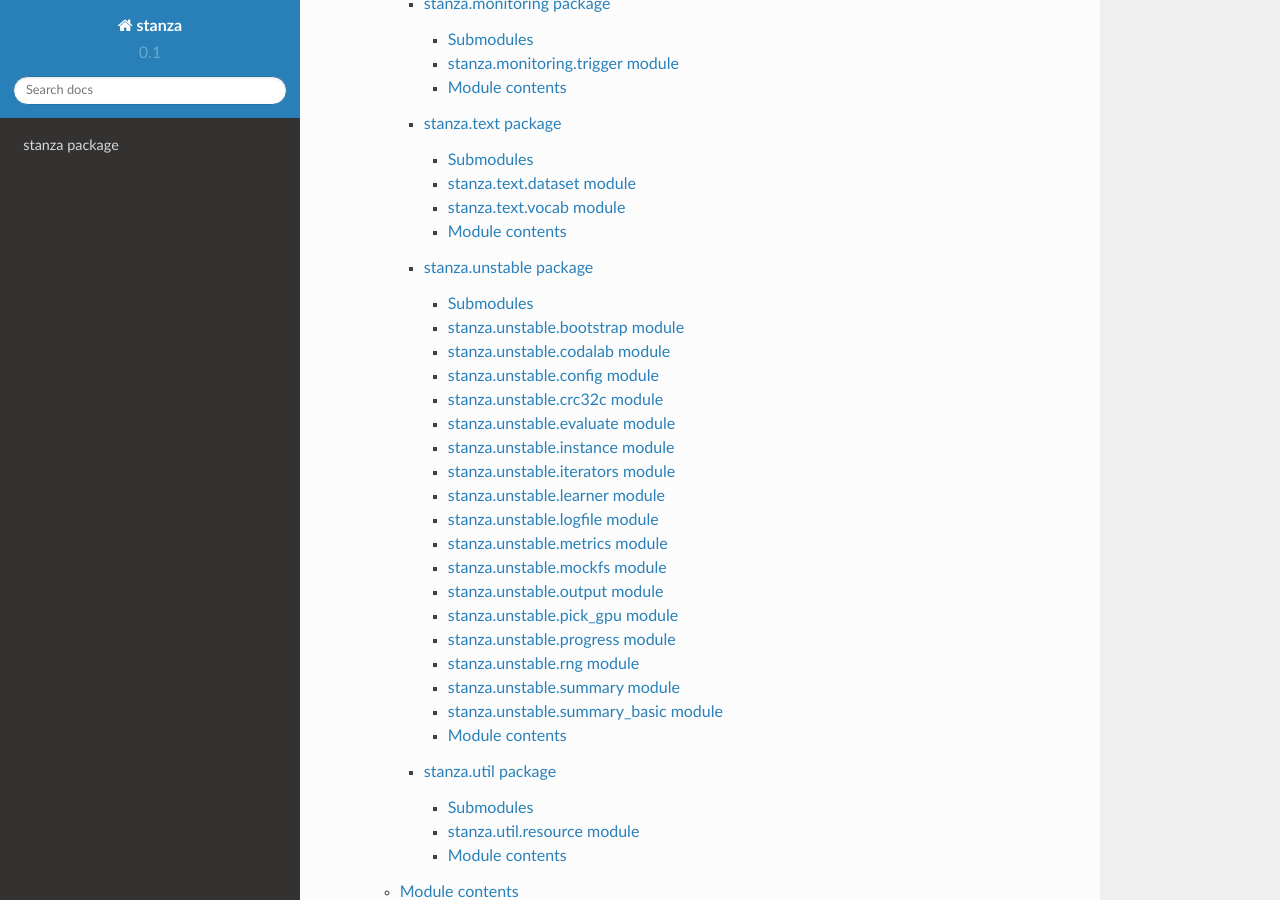
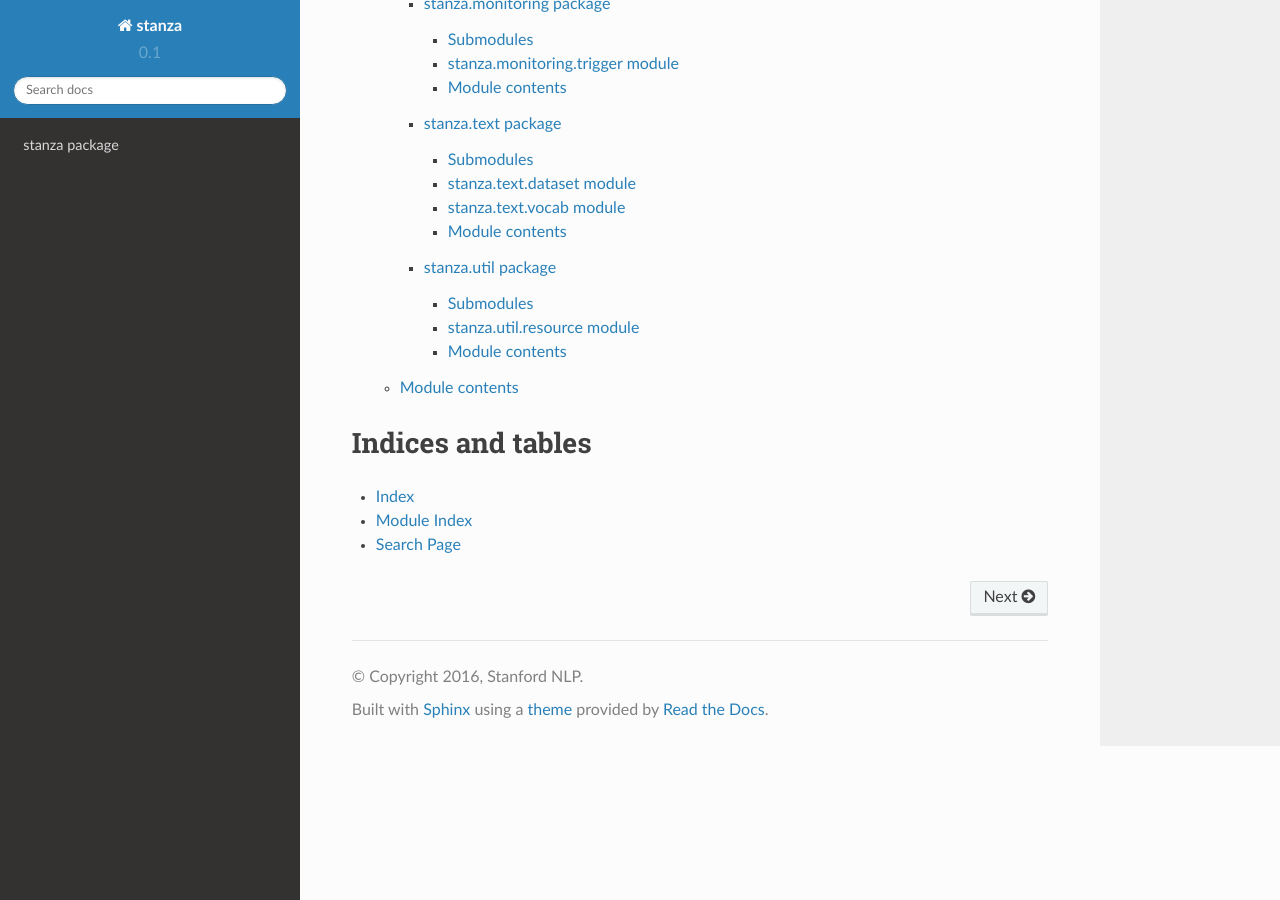
Before and after one commit to stanfordnlp/stanza-old, a Sphinx documentation site: the page built from docs/index.rst, in a window 1280 px wide and 900 px high, scrolled down 408 px. Built offline with Sphinx 7.4.7 and the Read the Docs theme 2.0.0, drawn with Linux system fonts in a browser that asks for light colours; pages that are not in the unit, such as notebooks, are missing from menus.

Commit message:
remove unstable

```diff
--- a/docs/index.rst
+++ b/docs/index.rst
@@ -1,5 +1,5 @@
 .. stanza documentation master file, created by
-   sphinx-quickstart on Fri Apr  1 21:34:09 2016.
+   sphinx-quickstart on Fri Apr  1 22:03:24 2016.
    You can adapt this file completely to your liking, but it should at least
    contain the root `toctree` directive.
 
--- a/docs/stanza.unstable.rst
+++ /dev/null
@@ -1,150 +0,0 @@
-stanza.unstable package
-=======================
-
-Submodules
-----------
-
-stanza.unstable.bootstrap module
---------------------------------
-
-.. automodule:: stanza.unstable.bootstrap
-    :members:
-    :undoc-members:
-    :show-inheritance:
-
-stanza.unstable.codalab module
-------------------------------
-
-.. automodule:: stanza.unstable.codalab
-    :members:
-    :undoc-members:
-    :show-inheritance:
-
-stanza.unstable.config module
------------------------------
-
-.. automodule:: stanza.unstable.config
-    :members:
-    :undoc-members:
-    :show-inheritance:
-
-stanza.unstable.crc32c module
------------------------------
-
-.. automodule:: stanza.unstable.crc32c
-    :members:
-    :undoc-members:
-    :show-inheritance:
-
-stanza.unstable.evaluate module
--------------------------------
-
-.. automodule:: stanza.unstable.evaluate
-    :members:
-    :undoc-members:
-    :show-inheritance:
-
-stanza.unstable.instance module
--------------------------------
-
-.. automodule:: stanza.unstable.instance
-    :members:
-    :undoc-members:
-    :show-inheritance:
-
-stanza.unstable.iterators module
---------------------------------
-
-.. automodule:: stanza.unstable.iterators
-    :members:
-    :undoc-members:
-    :show-inheritance:
-
-stanza.unstable.learner module
-------------------------------
-
-.. automodule:: stanza.unstable.learner
-    :members:
-    :undoc-members:
-    :show-inheritance:
-
-stanza.unstable.logfile module
-------------------------------
-
-.. automodule:: stanza.unstable.logfile
-    :members:
-    :undoc-members:
-    :show-inheritance:
-
-stanza.unstable.metrics module
-------------------------------
-
-.. automodule:: stanza.unstable.metrics
-    :members:
-    :undoc-members:
-    :show-inheritance:
-
-stanza.unstable.mockfs module
------------------------------
-
-.. automodule:: stanza.unstable.mockfs
-    :members:
-    :undoc-members:
-    :show-inheritance:
-
-stanza.unstable.output module
------------------------------
-
-.. automodule:: stanza.unstable.output
-    :members:
-    :undoc-members:
-    :show-inheritance:
-
-stanza.unstable.pick_gpu module
--------------------------------
-
-.. automodule:: stanza.unstable.pick_gpu
-    :members:
-    :undoc-members:
-    :show-inheritance:
-
-stanza.unstable.progress module
--------------------------------
-
-.. automodule:: stanza.unstable.progress
-    :members:
-    :undoc-members:
-    :show-inheritance:
-
-stanza.unstable.rng module
---------------------------
-
-.. automodule:: stanza.unstable.rng
-    :members:
-    :undoc-members:
-    :show-inheritance:
-
-stanza.unstable.summary module
-------------------------------
-
-.. automodule:: stanza.unstable.summary
-    :members:
-    :undoc-members:
-    :show-inheritance:
-
-stanza.unstable.summary_basic module
-------------------------------------
-
-.. automodule:: stanza.unstable.summary_basic
-    :members:
-    :undoc-members:
-    :show-inheritance:
-
-
-Module contents
----------------
-
-.. automodule:: stanza.unstable
-    :members:
-    :undoc-members:
-    :show-inheritance:
```
